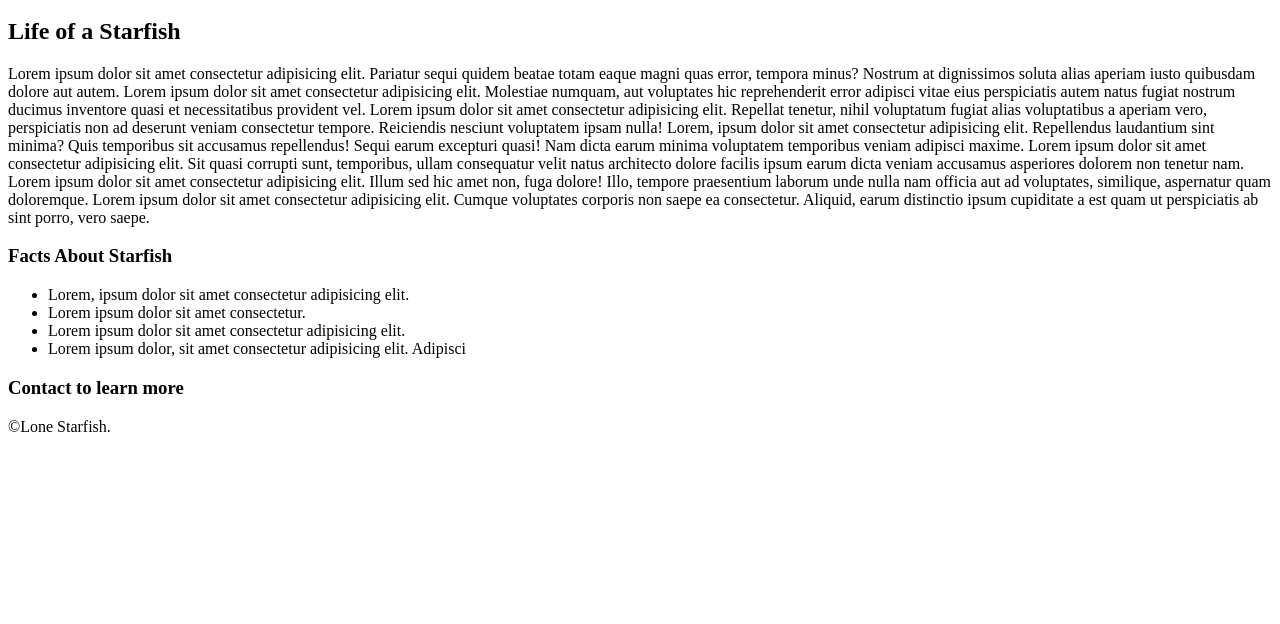
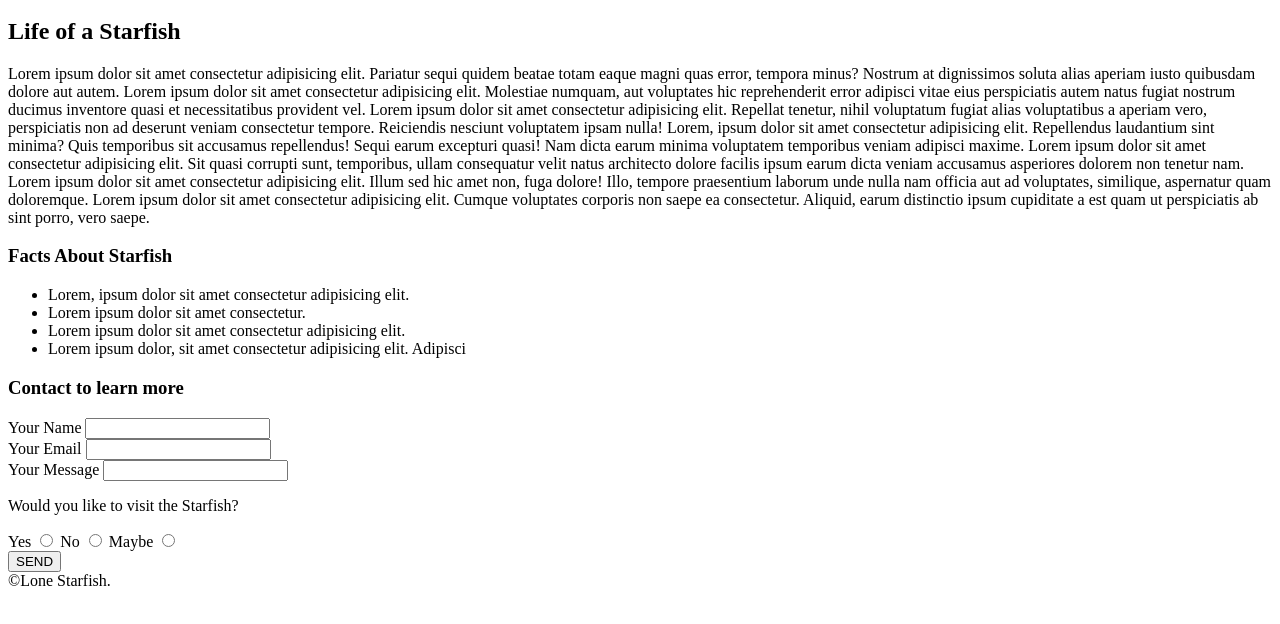
Before and after one commit to Haru55214/Haru55214.github.io, a plain HTML site: page midterm/index.html in a window 1280 px wide. Shown: the part 136-760 px from the top of the page. Drawn offline with Linux system fonts and the light colour scheme.

Commit message:
add forms

```diff
--- a/midterm/index.html
+++ b/midterm/index.html
@@ -36,7 +36,32 @@
     <section>
         <h3 id="contact">Contact to learn more</h3>
         <form action="index.html" method="get">
+            <div>
+                <label for="name">Your Name</label>
+                <input id="name" name="yourname" type="text">
+            </div>
+            <div>
+                <label for="mail">Your Email</label>
+                <input id="mail" name="yourmail" type="email">
+            </div>
+            <div>
+                <label for="message">Your Message</label>
+                <input id="message" name="yourmessage" type="text">
+            </div>
+            <div>
+                <p>Would you like to visit the Starfish?</p>
+                <label for="yes">Yes</label>
+                <input type="radio" id="yes" name="visit" value="yes">
 
+                <label for="no">No</label>
+                <input type="radio" id="no" name="visit" value="no">
+
+                <label for="maybe">Maybe</label>
+                <input type="radio" id="maybe" name="visit" value="maybe">
+            </div>
+            <div>
+                <button type="submit">SEND</button>
+            </div>
         </form>
     </section>
     <footer>
```
